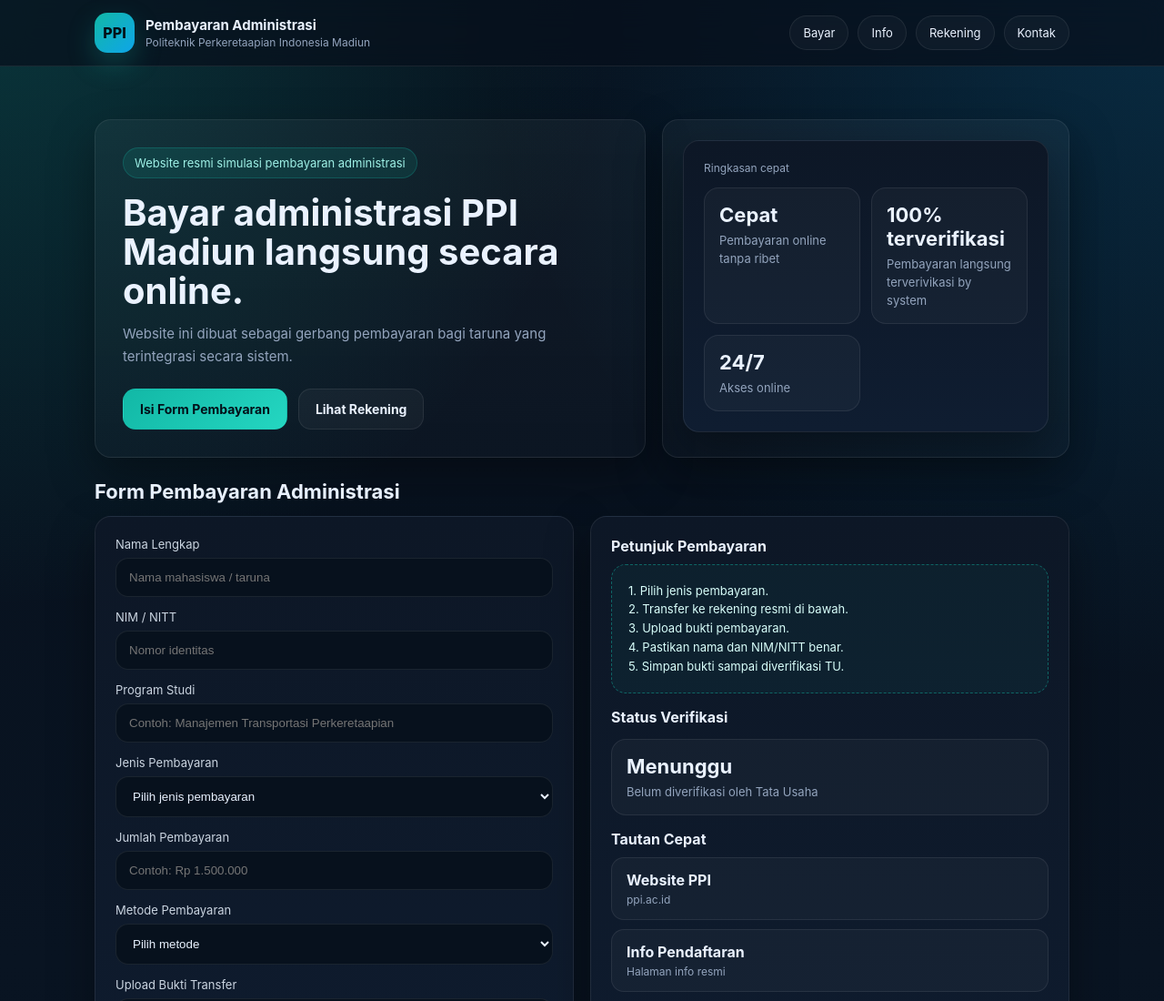
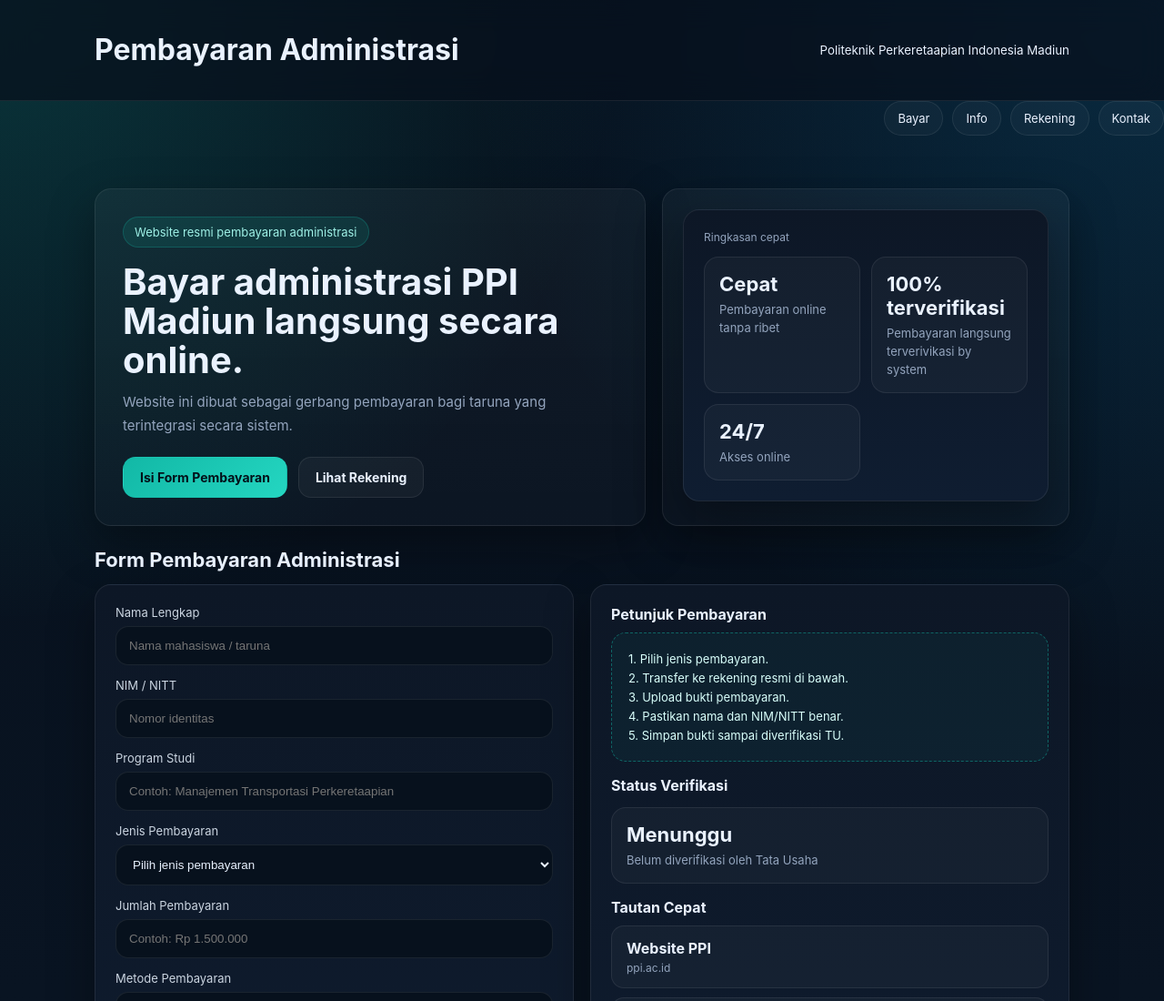
Before and after one commit to cloudschio/tu, a plain HTML site: page index.html in a window 1280 px wide. Shown: the top 1100 px of the page at 91% size. Drawn offline with Linux system fonts and the light colour scheme.

Commit message:
Update index.html

```diff
--- a/index.html
+++ b/index.html
@@ -152,9 +152,6 @@
 <body>
   <div class="nav">
     <div class="nav-inner">
-      <div class="brand">
-        <div class="logo">PPI</div>
-        <div>
           <h1>Pembayaran Administrasi</h1>
           <small>Politeknik Perkeretaapian Indonesia Madiun</small>
         </div>
@@ -171,7 +168,7 @@
   <div class="container">
     <section class="hero">
       <div class="panel hero-left">
-        <span class="eyebrow">Website resmi simulasi pembayaran administrasi</span>
+        <span class="eyebrow">Website resmi pembayaran administrasi</span>
         <h2>Bayar administrasi PPI Madiun langsung secara online.</h2>
         <p>
           Website ini dibuat sebagai gerbang pembayaran bagi taruna yang terintegrasi secara sistem.
```
